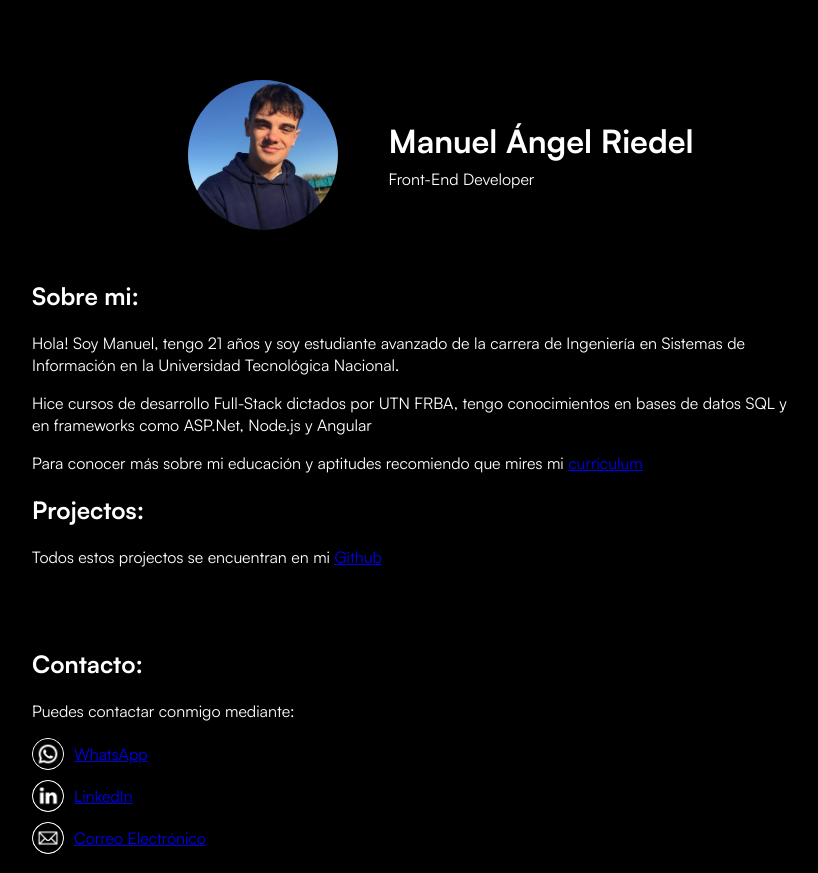
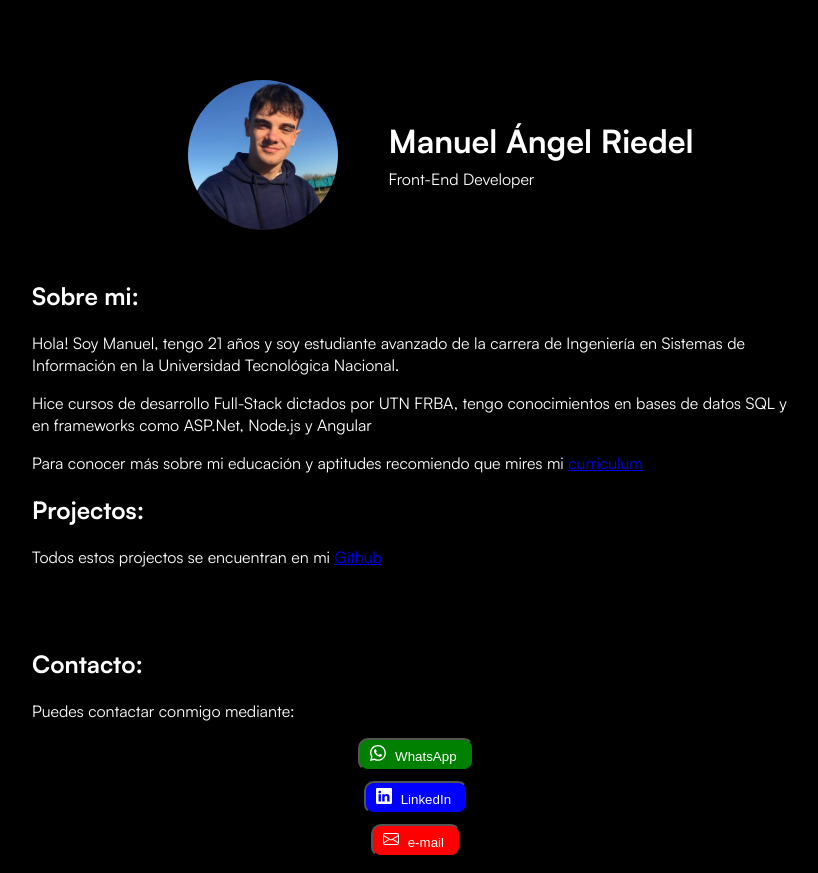
Before and after one commit to riedelmanu/Portafolio, a website: page index.html in a window 1280 px wide. Shown: the whole page, without its empty margins (224-1042 px from the left). Drawn offline with Linux system fonts and the light colour scheme.

Commit message:
npm + botones

```diff
--- a/css/styles.css
+++ b/css/styles.css
@@ -89,13 +89,20 @@ header{
     display: flex;
     align-items: center; /* Alinear verticalmente al centro */
     margin-bottom: 10px; /* Espacio entre los elementos de la lista */
+    justify-content: center;
 }
-.contacto > ul > li > img {
-    width: 30px; /* Ajustar el tamaño al tamaño del texto */
-    height: 30px; /* Ajustar el tamaño al tamaño del texto */
-    background-color: white; /* Fondo blanco */
-    border-radius: 50%;
-    overflow: hidden;
-    margin-right: 10px; /* Espacio entre la imagen y el texto */
-    border: 1px solid white;
+.contacto > ul > li > button {
+    color: white;
+    border-radius: 10px;
+    padding: 5px 10px;
 }
+.contacto > ul > li > button > a{
+    text-decoration: none;
+    color: white;
+    margin: 5px;
+    margin-bottom: 10px;
+
+}
+.contacto > ul > li > svg {
+    margin-right: 5px; /* Espacio entre la imagen y el texto */
+}
--- a/index.html
+++ b/index.html
@@ -35,16 +35,28 @@
             <p>Puedes contactar conmigo mediante:</p>
             <ul>
                 <li>
-                  <img src="./images/whatsapp.png" alt="wpp">
-                  <a href="https://api.whatsapp.com/send/?phone=3445417467&text&type=phone_number&app_absent=0" target="_blank">WhatsApp</a>
+                    <button style="background-color: green;">
+                        <svg xmlns="http://www.w3.org/2000/svg" width="16" height="16" fill="currentColor" class="bi bi-whatsapp" viewBox="0 0 16 16">
+                            <path d="M13.601 2.326A7.85 7.85 0 0 0 7.994 0C3.627 0 .068 3.558.064 7.926c0 1.399.366 2.76 1.057 3.965L0 16l4.204-1.102a7.9 7.9 0 0 0 3.79.965h.004c4.368 0 7.926-3.558 7.93-7.93A7.9 7.9 0 0 0 13.6 2.326zM7.994 14.521a6.6 6.6 0 0 1-3.356-.92l-.24-.144-2.494.654.666-2.433-.156-.251a6.56 6.56 0 0 1-1.007-3.505c0-3.626 2.957-6.584 6.591-6.584a6.56 6.56 0 0 1 4.66 1.931 6.56 6.56 0 0 1 1.928 4.66c-.004 3.639-2.961 6.592-6.592 6.592m3.615-4.934c-.197-.099-1.17-.578-1.353-.646-.182-.065-.315-.099-.445.099-.133.197-.513.646-.627.775-.114.133-.232.148-.43.05-.197-.1-.836-.308-1.592-.985-.59-.525-.985-1.175-1.103-1.372-.114-.198-.011-.304.088-.403.087-.088.197-.232.296-.346.1-.114.133-.198.198-.33.065-.134.034-.248-.015-.347-.05-.099-.445-1.076-.612-1.47-.16-.389-.323-.335-.445-.34-.114-.007-.247-.007-.38-.007a.73.73 0 0 0-.529.247c-.182.198-.691.677-.691 1.654s.71 1.916.81 2.049c.098.133 1.394 2.132 3.383 2.992.47.205.84.326 1.129.418.475.152.904.129 1.246.08.38-.058 1.171-.48 1.338-.943.164-.464.164-.86.114-.943-.049-.084-.182-.133-.38-.232"/>
+                        </svg>
+                        <a href="https://api.whatsapp.com/send/?phone=3445417467&text&type=phone_number&app_absent=0" target="_blank">WhatsApp</a>
+                    </button>
                 </li>
                 <li>
-                  <img src="./images/linkedin.png" alt="lkdn">
-                  <a href="https://www.linkedin.com/in/manuel-riedel-997383255/" target="_blank">LinkedIn</a>
+                    <button style="background-color: blue;">
+                        <svg xmlns="http://www.w3.org/2000/svg" width="16" height="16" fill="currentColor" class="bi bi-linkedin" viewBox="0 0 16 16">
+                            <path d="M0 1.146C0 .513.526 0 1.175 0h13.65C15.474 0 16 .513 16 1.146v13.708c0 .633-.526 1.146-1.175 1.146H1.175C.526 16 0 15.487 0 14.854zm4.943 12.248V6.169H2.542v7.225zm-1.2-8.212c.837 0 1.358-.554 1.358-1.248-.015-.709-.52-1.248-1.342-1.248S2.4 3.226 2.4 3.934c0 .694.521 1.248 1.327 1.248zm4.908 8.212V9.359c0-.216.016-.432.08-.586.173-.431.568-.878 1.232-.878.869 0 1.216.662 1.216 1.634v3.865h2.401V9.25c0-2.22-1.184-3.252-2.764-3.252-1.274 0-1.845.7-2.165 1.193v.025h-.016l.016-.025V6.169h-2.4c.03.678 0 7.225 0 7.225z"/>
+                        </svg>
+                        <a href="https://www.linkedin.com/in/manuel-riedel-997383255/" target="_blank">LinkedIn</a>
+                    </button>
                 </li>
                 <li>
-                    <img src="./images/correo-electronico.png" alt="mail">
-                  <a href="mailto:manuelriedel002@gmail.com" target="_blank">Correo Electrónico</a>
+                    <button style="background-color: red;">
+                        <svg xmlns="http://www.w3.org/2000/svg" width="16" height="16" fill="currentColor" class="bi bi-envelope" viewBox="0 0 16 16">
+                            <path d="M0 4a2 2 0 0 1 2-2h12a2 2 0 0 1 2 2v8a2 2 0 0 1-2 2H2a2 2 0 0 1-2-2zm2-1a1 1 0 0 0-1 1v.217l7 4.2 7-4.2V4a1 1 0 0 0-1-1zm13 2.383-4.708 2.825L15 11.105zm-.034 6.876-5.64-3.471L8 9.583l-1.326-.795-5.64 3.47A1 1 0 0 0 2 13h12a1 1 0 0 0 .966-.741M1 11.105l4.708-2.897L1 5.383z"/>
+                        </svg>
+                        <a href="mailto:manuelriedel002@gmail.com" target="_blank">e-mail</a>
+                    </button>
                 </li>
               </ul>
 
--- /dev/null
+++ b/package.json
@@ -0,0 +1,5 @@
+{
+  "dependencies": {
+    "bootstrap": "^5.3.3"
+  }
+}
```
Also changed, not shown: 1 other file.
